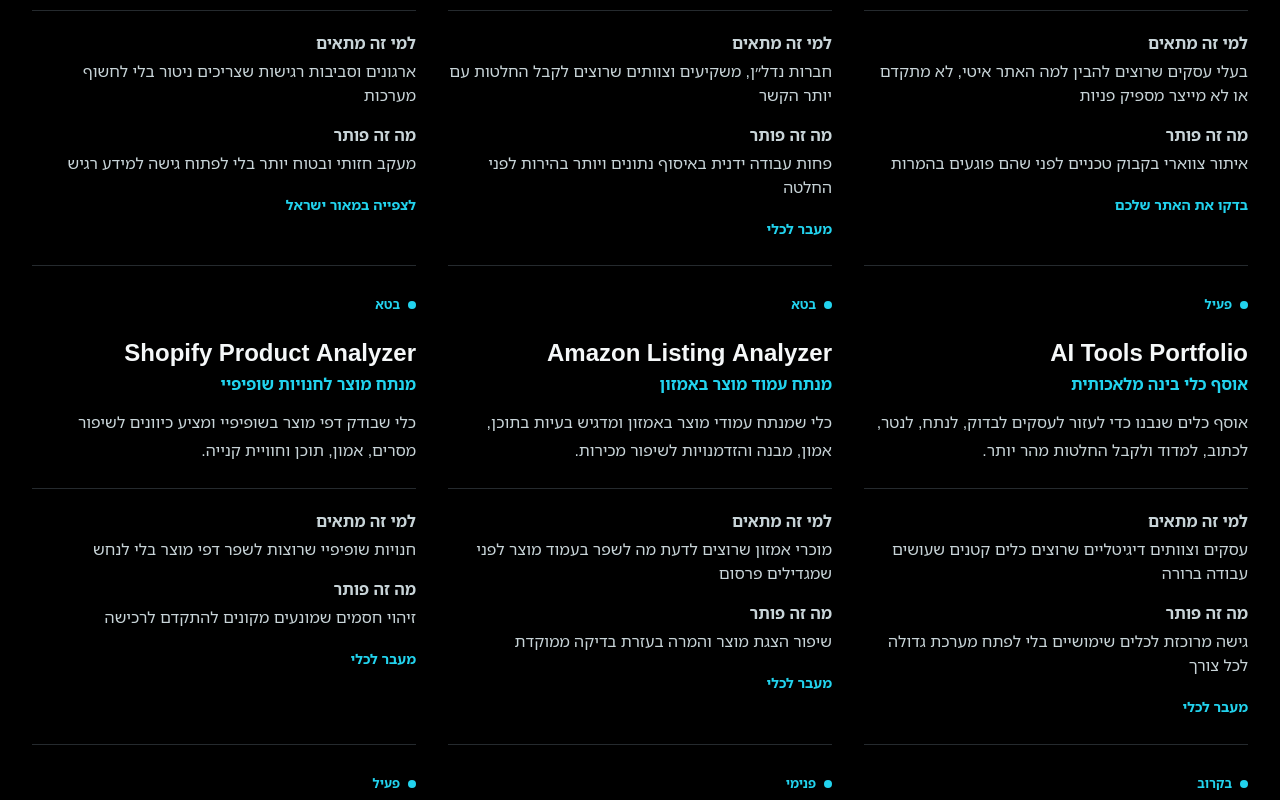
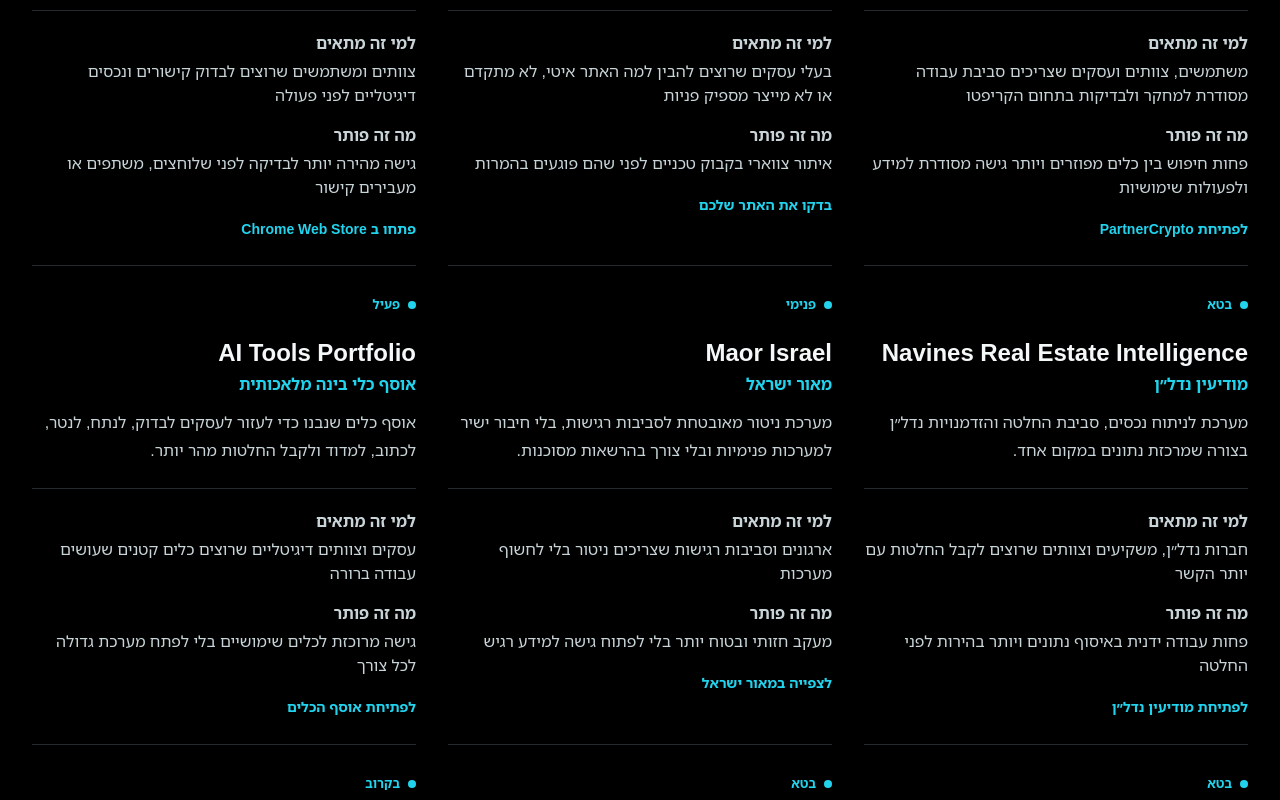
Before and after one commit to orgadhayak/navines-co-il, a Next.js app: page /products in a window 1280 px wide. Shown: the part 2200-3000 px from the top of the page. Built offline with nearby package versions, Linux system fonts and the light colour scheme; no server answers.

Commit message:
feat: link Israeli tools to their public products

```diff
--- a/src/app/blog/[slug]/page.tsx
+++ b/src/app/blog/[slug]/page.tsx
@@ -2101,14 +2101,16 @@ function ToolsPortfolioArticleBody() {
       </p>
       <h3>כלים נוספים בתיק הפיתוח</h3>
       <ul>
-        <li><strong>Navines Real Estate Intelligence:</strong> סביבת ניתוח שמרכזת מידע והקשר לקבלת החלטות בתחום הנדל״ן.</li>
-        <li><strong>Maor Israel:</strong> מערכת ניטור מאובטחת לסביבות רגישות, בלי לפתוח גישה ישירה למערכות פנימיות.</li>
-        <li><strong>מנתח עמודי מוצר באמזון:</strong> בדיקה ממוקדת של תוכן, מבנה ואמון בעמודי מוצר.</li>
-        <li><strong>Shopify Product Analyzer:</strong> ניתוח דפי מוצר וכיוונים לשיפור מסרים וחוויית קנייה.</li>
+        <li><a href="https://realestateintel.navines.com/" rel="noopener noreferrer" target="_blank"><bdi dir="ltr">Navines Real Estate Intelligence</bdi></a>: סביבת ניתוח שמרכזת מידע והקשר לקבלת החלטות בתחום הנדל״ן.</li>
+        <li><a href="https://maorisrael.com" rel="noopener noreferrer" target="_blank"><bdi dir="ltr">Maor Israel</bdi></a>: מערכת ניטור מאובטחת לסביבות רגישות, בלי לפתוח גישה ישירה למערכות פנימיות.</li>
+        <li><a href="https://www.navines.com/amazon-listing-score/" rel="noopener noreferrer" target="_blank">מנתח עמודי מוצר באמזון</a>: בדיקה ממוקדת של תוכן, מבנה ואמון בעמודי מוצר.</li>
+        <li><a href="https://www.navines.com/shopify-product-health-check/" rel="noopener noreferrer" target="_blank"><bdi dir="ltr">Shopify Product Analyzer</bdi></a>: ניתוח דפי מוצר וכיוונים לשיפור מסרים וחוויית קנייה.</li>
         <li><strong>Fake Screenshot Detector:</strong> בדיקת סימנים מחשידים בצילומי מסך ובנכסים חזותיים.</li>
-        <li><strong>בודק מיילים לאמזון:</strong> עזרה בזיהוי הודעות חשודות או ניסוחים שדורשים בדיקה לפני תגובה.</li>
+        <li><a href="https://www.navines.com/amazon-email-spoof-checker/" rel="noopener noreferrer" target="_blank">בודק מיילים לאמזון</a>: עזרה בזיהוי הודעות חשודות או ניסוחים שדורשים בדיקה לפני תגובה.</li>
         <li><strong>Revenue Calendars:</strong> לוחות לתכנון מועדים, פעולות והכנסות במקום אחד.</li>
-        <li><strong>Word Counter Tool:</strong> ספירת מילים, תווים ואורך תוכן לפני פרסום.</li>
+        <li><a href="https://www.navines.com/word-counter/" rel="noopener noreferrer" target="_blank"><bdi dir="ltr">Word Counter Tool</bdi></a>: ספירת מילים, תווים ואורך תוכן לפני פרסום.</li>
+        <li><a href="https://www.navines.com/ai-tools-portfolio/" rel="noopener noreferrer" target="_blank"><bdi dir="ltr">AI Tools Portfolio</bdi></a>: אוסף כלים לבדיקות, ניתוח, ניטור ופעולות עבודה דיגיטליות.</li>
+        <li><a href="https://www.navines.com/product-hunter/" rel="noopener noreferrer" target="_blank">מחקר ואימות מוצרים</a>: בדיקה של רעיון או מוצר לפני השקעה גדולה יותר.</li>
         <li><strong>Feedback Removal Engine:</strong> תהליך מסודר ומתועד לטיפול במשובים ובמוניטין בזירות מסחר.</li>
       </ul>
       <p>
--- a/src/components/Cards.tsx
+++ b/src/components/Cards.tsx
@@ -88,7 +88,7 @@ export function ProductCard({ product }: { product: Product }) {
   }
 
   return product.url ? (
-    <a className="block h-full" href={product.url} rel="noreferrer" target="_blank">
+    <a className="block h-full" href={product.url} rel="noopener noreferrer" target="_blank">
       {content}
     </a>
   ) : (
--- a/src/data/site.ts
+++ b/src/data/site.ts
@@ -1228,18 +1228,22 @@ export const products: Product[] = [
   { slug: "Navines-beacon", name: "Navines Beacon", hebrewName: "ביקון, מערכת ניטור דיגיטלית", status: "בטא", description: "מערכת שמסתכלת על אתרים, חנויות ונכסים דיגיטליים ומזהה סימנים מוקדמים לבעיות ביצועים, אמון, זמינות או סיכון.", audience: "עסקים שיש להם אתר או חנות פעילים ורוצים לדעת מהר כשמשהו משתבש", solves: "זיהוי מוקדם של בעיות לפני שהן פוגעות בפניות, מכירות או אמון", url: "https://beacon.navines.com", cta: "לצפייה בביקון" },
   { slug: "navines-tools-hub-extension", name: "Navines Tools Hub", hebrewName: "מרכז כלי נביא נס ישראל בע\"מ בדפדפן", status: "פעיל", description: "תוסף דפדפן שמרכז את כלי נביא נס ישראל בע\"מ במקום אחד ומעניק גישה מהירה בלחיצה אחת לכלים ולשירותים שלנו. הגרסה הציבורית זמינה ב Chrome Web Store ומתאימה לדפדפנים נתמכים לפי מדיניות החנות והדפדפן.", audience: "לקוחות, יוצרים, מוכרים וצוותים שמשתמשים בכלים שלנו ורוצים גישה מהירה מהדפדפן", solves: "מחליף סימניות מפוזרות במרכז כלים נקי שנמצא ליד המשתמש בכל יום", url: "https://chromewebstore.google.com/detail/navines-tools-hub/ickjjfnfhmednmejidkphbcjdmlgjdpd", cta: "פתחו ב Chrome Web Store" },
   { slug: "partnercrypto-toolkit-extension", name: "PartnerCrypto Toolkit", hebrewName: "ערכת כלי PartnerCrypto בדפדפן", status: "פעיל", description: "תוסף דפדפן שמרכז כלי קריפטו, מאפשר למצוא כלים במהירות ולבצע בדיקות פרטיות של גודל פוזיציה והשפעת עמלות ישירות בדפדפן. הגרסה הציבורית זמינה ב Chrome Web Store.", audience: "משתמשים וצוותים שרוצים גישה מהירה לכלי מחקר, ניתוח ושימושים פרקטיים בתחום הקריפטו", solves: "מרכז כלים ופעולות שימושיות במקום אחד, בלי לחפש בכל פעם את המחשבון או הכלי הנכון", url: "https://chromewebstore.google.com/detail/partnercrypto-toolkit/kopifhlgbdmlanjgdckdjhmhanodifoo", cta: "פתחו ב Chrome Web Store" },
+  { slug: "partnercrypto-platform", name: "PartnerCrypto", hebrewName: "פלטפורמת PartnerCrypto", status: "פעיל", description: "פלטפורמת מידע וכלים לעולם הקריפטו, עם גישה לתובנות, בדיקות וכלי עבודה במקום אחד.", audience: "משתמשים, צוותים ועסקים שצריכים סביבת עבודה מסודרת למחקר ולבדיקות בתחום הקריפטו", solves: "פחות חיפוש בין כלים מפוזרים ויותר גישה מסודרת למידע ולפעולות שימושיות", url: "https://www.partnercrypto.com/", cta: "לפתיחת PartnerCrypto" },
   { slug: "website-analyzer", name: "Navines Website Analyzer", hebrewName: "בודק אתרים", status: "פעיל", description: "כלי בדיקת אתר שמראה בצורה ברורה מה מצב המהירות, הקידום האורגני, הנגישות והאיכות הטכנית של האתר.", audience: "בעלי עסקים שרוצים להבין למה האתר איטי, לא מתקדם או לא מייצר מספיק פניות", solves: "איתור צווארי בקבוק טכניים לפני שהם פוגעים בהמרות", url: "https://analyze.navines.com", cta: "בדקו את האתר שלכם" },
   { slug: "checklink", name: "CheckLink.ai", hebrewName: "בדיקת קישורים חכמה", status: "פעיל", description: "כלי לבדיקה מהירה של קישורים ונכסים דיגיטליים לפני שלוחצים, משתפים או סומכים על מקור לא מוכר.", audience: "צוותים, עסקים ומשתמשים שרוצים להפחית סיכוני קישורים והתחזות", solves: "בדיקה פשוטה שמחזירה יותר ביטחון לפני פעולה דיגיטלית", url: "https://checklink.ai", cta: "לבדיקת קישור" },
-  { slug: "real-estate-intelligence", name: "Navines Real Estate Intelligence", hebrewName: "מודיעין נדל״ן", status: "בטא", description: "מערכת לניתוח נכסים, סביבת החלטה והזדמנויות נדל״ן בצורה שמרכזת נתונים במקום אחד.", audience: "חברות נדל״ן, משקיעים וצוותים שרוצים לקבל החלטות עם יותר הקשר", solves: "פחות עבודה ידנית באיסוף נתונים ויותר בהירות לפני החלטה" },
+  { slug: "checklink-trust-toolkit-extension", name: "CheckLink.ai Trust Toolkit", hebrewName: "ערכת האמון של CheckLink.ai בדפדפן", status: "פעיל", description: "תוסף דפדפן שמחבר את בדיקות האמון והקישורים של CheckLink.ai לנקודת העבודה של המשתמש.", audience: "צוותים ומשתמשים שרוצים לבדוק קישורים ונכסים דיגיטליים לפני פעולה", solves: "גישה מהירה יותר לבדיקה לפני שלוחצים, משתפים או מעבירים קישור", url: "https://chromewebstore.google.com/detail/checklinkai-trust-toolkit/imbcdkdbibdofnhghfbkljgecohhlafc", cta: "פתחו ב Chrome Web Store" },
+  { slug: "real-estate-intelligence", name: "Navines Real Estate Intelligence", hebrewName: "מודיעין נדל״ן", status: "בטא", description: "מערכת לניתוח נכסים, סביבת החלטה והזדמנויות נדל״ן בצורה שמרכזת נתונים במקום אחד.", audience: "חברות נדל״ן, משקיעים וצוותים שרוצים לקבל החלטות עם יותר הקשר", solves: "פחות עבודה ידנית באיסוף נתונים ויותר בהירות לפני החלטה", url: "https://realestateintel.navines.com/", cta: "לפתיחת מודיעין נדל״ן" },
   { slug: "katlot-intelligence", name: "Katlot Intelligence", hebrewName: "קטלוט מודיעין", hidden: true, status: "פנימי", description: "מערכת מודיעין וקטלוג שמרכזת מידע, נכסים, פריטים ונתונים תפעוליים כדי להפוך חיפוש, סינון והשוואה לפעולה מהירה וברורה יותר.", audience: "צוותים שמנהלים הרבה מידע, מוצרים, נכסים או רשומות ורוצים פחות עבודה ידנית", solves: "סידור מידע מפוזר למאגר שימושי שאפשר להבין, לחפש ולנתח" },
   { slug: "maor-israel", name: "Maor Israel", hebrewName: "מאור ישראל", status: "פנימי", description: "מערכת ניטור מאובטחת לסביבות רגישות, בלי חיבור ישיר למערכות פנימיות ובלי צורך בהרשאות מסוכנות.", audience: "ארגונים וסביבות רגישות שצריכים ניטור בלי לחשוף מערכות", solves: "מעקב חזותי ובטוח יותר בלי לפתוח גישה למידע רגיש", url: "https://maorisrael.com", cta: "לצפייה במאור ישראל" },
-  { slug: "ai-tools-portfolio", name: "AI Tools Portfolio", hebrewName: "אוסף כלי בינה מלאכותית", status: "פעיל", description: "אוסף כלים שנבנו כדי לעזור לעסקים לבדוק, לנתח, לנטר, לכתוב, למדוד ולקבל החלטות מהר יותר.", audience: "עסקים וצוותים דיגיטליים שרוצים כלים קטנים שעושים עבודה ברורה", solves: "גישה מרוכזת לכלים שימושיים בלי לפתח מערכת גדולה לכל צורך" },
-  { slug: "amazon-listing-analyzer", name: "Amazon Listing Analyzer", hebrewName: "מנתח עמוד מוצר באמזון", status: "בטא", description: "כלי שמנתח עמודי מוצר באמזון ומדגיש בעיות בתוכן, אמון, מבנה והזדמנויות לשיפור מכירות.", audience: "מוכרי אמזון שרוצים לדעת מה לשפר בעמוד מוצר לפני שמגדילים פרסום", solves: "שיפור הצגת מוצר והמרה בעזרת בדיקה ממוקדת" },
-  { slug: "shopify-product-analyzer", name: "Shopify Product Analyzer", hebrewName: "מנתח מוצר לחנויות שופיפיי", status: "בטא", description: "כלי שבודק דפי מוצר בשופיפיי ומציע כיוונים לשיפור מסרים, אמון, תוכן וחוויית קנייה.", audience: "חנויות שופיפיי שרוצות לשפר דפי מוצר בלי לנחש", solves: "זיהוי חסמים שמונעים מקונים להתקדם לרכישה" },
+  { slug: "ai-tools-portfolio", name: "AI Tools Portfolio", hebrewName: "אוסף כלי בינה מלאכותית", status: "פעיל", description: "אוסף כלים שנבנו כדי לעזור לעסקים לבדוק, לנתח, לנטר, לכתוב, למדוד ולקבל החלטות מהר יותר.", audience: "עסקים וצוותים דיגיטליים שרוצים כלים קטנים שעושים עבודה ברורה", solves: "גישה מרוכזת לכלים שימושיים בלי לפתח מערכת גדולה לכל צורך", url: "https://www.navines.com/ai-tools-portfolio/", cta: "לפתיחת אוסף הכלים" },
+  { slug: "amazon-listing-analyzer", name: "Amazon Listing Analyzer", hebrewName: "מנתח עמוד מוצר באמזון", status: "בטא", description: "כלי שמנתח עמודי מוצר באמזון ומדגיש בעיות בתוכן, אמון, מבנה והזדמנויות לשיפור מכירות.", audience: "מוכרי אמזון שרוצים לדעת מה לשפר בעמוד מוצר לפני שמגדילים פרסום", solves: "שיפור הצגת מוצר והמרה בעזרת בדיקה ממוקדת", url: "https://www.navines.com/amazon-listing-score/", cta: "לניתוח עמוד מוצר" },
+  { slug: "shopify-product-analyzer", name: "Shopify Product Analyzer", hebrewName: "מנתח מוצר לחנויות שופיפיי", status: "בטא", description: "כלי שבודק דפי מוצר בשופיפיי ומציע כיוונים לשיפור מסרים, אמון, תוכן וחוויית קנייה.", audience: "חנויות שופיפיי שרוצות לשפר דפי מוצר בלי לנחש", solves: "זיהוי חסמים שמונעים מקונים להתקדם לרכישה", url: "https://www.navines.com/shopify-product-health-check/", cta: "לבדיקת מוצר בשופיפיי" },
   { slug: "fake-screenshot-detector", name: "Fake Screenshot Detector", hebrewName: "בודק צילומי מסך מזויפים", status: "בקרוב", description: "כלי לזיהוי סימנים מחשידים בצילומי מסך ונכסים ויזואליים לפני שמסתמכים עליהם בתהליך עסקי.", audience: "צוותי אמון, שירות ותפעול שמקבלים מסמכים או תמונות מלקוחות", solves: "הפחתת סיכוני זיוף והתחזות" },
-  { slug: "amazon-email-checker", name: "Amazon Email Checker", hebrewName: "בודק מיילים לאמזון", status: "פנימי", description: "כלי שמסייע לבדוק הודעות ומיילים הקשורים לאמזון ולזהות סיכונים, ניסוחים בעייתיים או הודעות חשודות.", audience: "מוכרי אמזון וצוותי תמיכה שמטפלים בהרבה תקשורת", solves: "זיהוי הודעות חשודות והפחתת טעויות בתגובה" },
+  { slug: "amazon-email-checker", name: "Amazon Email Checker", hebrewName: "בודק מיילים לאמזון", status: "פעיל", description: "כלי שמסייע לבדוק הודעות ומיילים הקשורים לאמזון ולזהות סיכונים, ניסוחים בעייתיים או הודעות חשודות.", audience: "מוכרי אמזון וצוותי תמיכה שמטפלים בהרבה תקשורת", solves: "זיהוי הודעות חשודות והפחתת טעויות בתגובה", url: "https://www.navines.com/amazon-email-spoof-checker/", cta: "לבדיקת מייל לאמזון" },
   { slug: "revenue-calendars", name: "Revenue Calendars", hebrewName: "לוחות הכנסות", status: "פעיל", description: "לוחות תכנון ומעקב שעוזרים לראות מועדים, הכנסות, פעולות חשובות ותזרים עבודה במקום אחד.", audience: "בעלי עסקים וצוותי צמיחה שרוצים סדר סביב פעילות והכנסות", solves: "תכנון ברור יותר ופחות שכחה של פעולות חשובות" },
-  { slug: "word-counter", name: "Word Counter Tool", hebrewName: "סופר מילים", status: "פעיל", description: "כלי פשוט ומהיר לספירת מילים, תווים ואורך תוכן לפני פרסום באתר, במייל או בקמפיין.", audience: "כותבים, מקדמי אתרים וצוותי תוכן", solves: "בדיקת אורך וטקסט בצורה מהירה לפני פרסום" },
+  { slug: "word-counter", name: "Word Counter Tool", hebrewName: "סופר מילים", status: "פעיל", description: "כלי פשוט ומהיר לספירת מילים, תווים ואורך תוכן לפני פרסום באתר, במייל או בקמפיין.", audience: "כותבים, מקדמי אתרים וצוותי תוכן", solves: "בדיקת אורך וטקסט בצורה מהירה לפני פרסום", url: "https://www.navines.com/word-counter/", cta: "לספירת מילים" },
+  { slug: "product-research-validation", name: "Product Research & Validation", hebrewName: "מחקר ואימות מוצרים", status: "פעיל", description: "כלי ותהליך שעוזרים לבדוק רעיון, מוצר או כיוון מסחרי לפני שמקדישים לו זמן ותקציב משמעותיים.", audience: "יזמים, מוכרים וצוותים שבודקים מוצר או הזדמנות חדשה", solves: "יותר שאלות ברורות לפני שמתקדמים להשקעה בפיתוח, מלאי או שיווק", url: "https://www.navines.com/product-hunter/", cta: "למחקר ואימות מוצר" },
+  { slug: "product-transformation-strategy", name: "Product Transformation Strategy", hebrewName: "הפיכת מוצר לפתרון טכנולוגי", status: "פעיל", description: "חשיבה על הדרך שבה מוצר או רעיון יכולים להפוך לכלי, שירות, מערכת או חוויית שימוש דיגיטלית.", audience: "חברות, יזמים ובעלי מוצרים שרוצים לפתח סביבם שכבה טכנולוגית", solves: "חיבור ברור יותר בין המוצר, המשתמש והמערכת שיכולה לתמוך בו", url: "https://www.navines.com/product-transformation-to-tech-solutions-smart-products-navines/", cta: "לפתרון טכנולוגי למוצר" },
   { slug: "feedback-removal", name: "Feedback Removal Engine", hebrewName: "מנוע טיפול במשובים", status: "פנימי", description: "מערכת שמסדרת תהליך טיפול במשובים, מוניטין ופניות בזירות מסחר בצורה עקבית ומתועדת.", audience: "מוכרי מרקטפלייסים וצוותים שמנהלים מוניטין", solves: "ניהול תהליך ברור במקום טיפול מפוזר ולא מתועד" },
 ];
 
```
